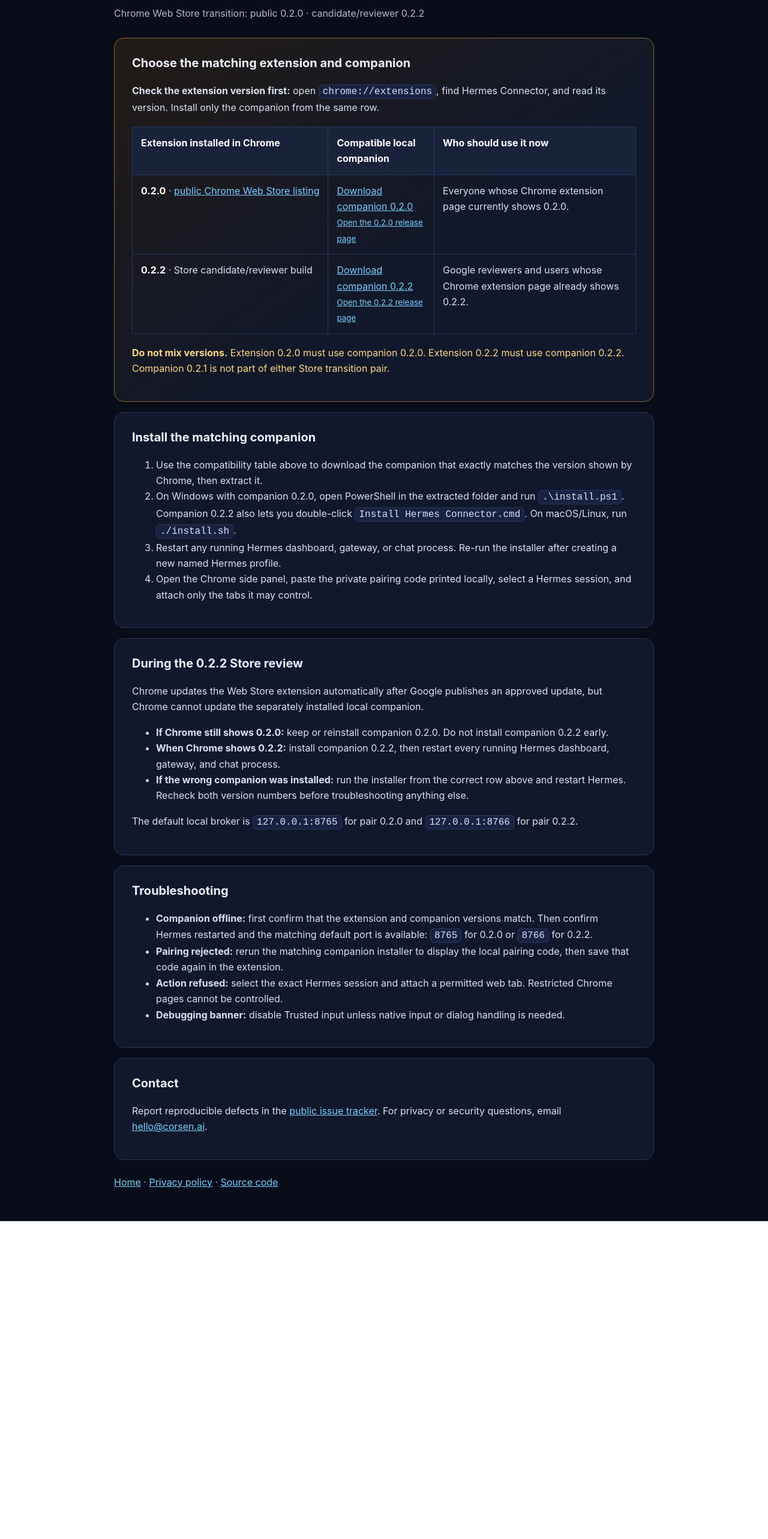
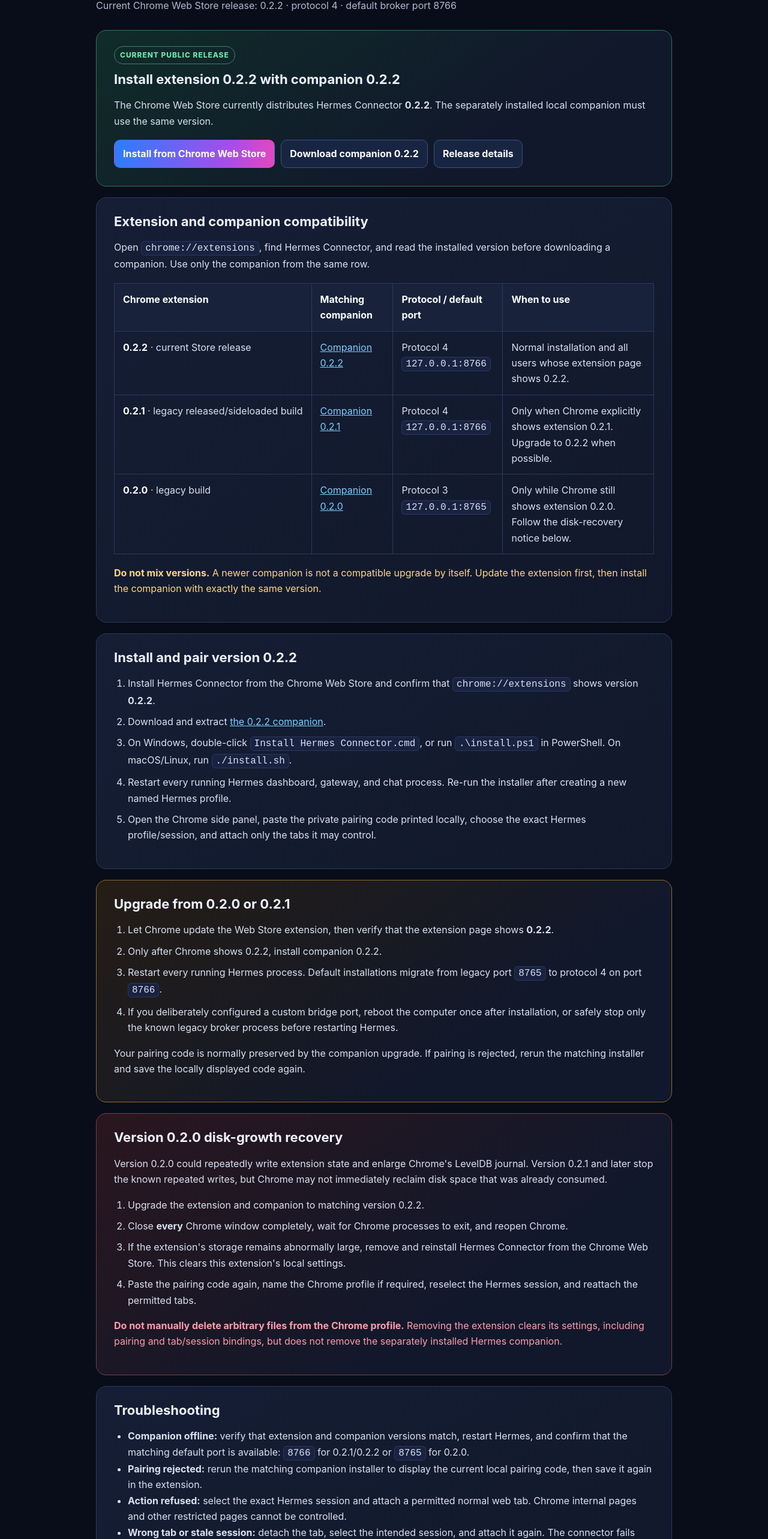
Before and after one commit to CorsenAI/hermes-connector, a browser extension: page docs/support/index.html in a window 1280 px wide. Shown: the part 114-2680 px from the top of the page at 60% size. Before the commit the page ends 2150 px from the top, so only its background shows below. Drawn offline with Linux system fonts and the light colour scheme.

Commit message:
docs: align Hermes Connector support with Store 0.2.2
Update the public homepage, support guide, README, and sitemap for the current 0.2.2 Chrome Web Store release. Preserve exact legacy 0.2.1 and 0.2.0 compatibility paths and restore the 0.2.0 LevelDB disk-growth recovery procedure.

Release gate passed on Windows, macOS, and Ubuntu.

```diff
--- a/docs/sitemap.xml
+++ b/docs/sitemap.xml
@@ -2,11 +2,11 @@
 <urlset xmlns="http://www.sitemaps.org/schemas/sitemap/0.9">
   <url>
     <loc>https://corsenai.github.io/hermes-connector/</loc>
-    <lastmod>2026-08-03</lastmod>
+    <lastmod>2026-08-12</lastmod>
   </url>
   <url>
     <loc>https://corsenai.github.io/hermes-connector/support/</loc>
-    <lastmod>2026-08-03</lastmod>
+    <lastmod>2026-08-12</lastmod>
   </url>
   <url>
     <loc>https://corsenai.github.io/hermes-connector/privacy/</loc>
--- a/docs/support/index.html
+++ b/docs/support/index.html
@@ -3,8 +3,9 @@
 <head>
   <meta charset="utf-8">
   <meta name="viewport" content="width=device-width, initial-scale=1">
-<meta name="description" content="Install, pair, upgrade, and troubleshoot Hermes Connector, the Chrome browser extension and local companion for Hermes Agent.">
+  <meta name="description" content="Install, pair, upgrade, and troubleshoot Hermes Connector, including exact extension and companion version compatibility.">
   <meta name="robots" content="index,follow,max-image-preview:large">
+  <meta name="theme-color" content="#090d19">
   <link rel="canonical" href="https://corsenai.github.io/hermes-connector/support/">
   <meta property="og:type" content="website">
   <meta property="og:title" content="Setup & Support — Hermes Connector">
@@ -13,46 +14,112 @@
   <meta property="og:image" content="https://raw.githubusercontent.com/CorsenAI/hermes-connector/main/store/promo-marquee-1400x560.png">
   <meta property="og:image:alt" content="Hermes Connector — Local AI. Your tabs. By Corsen AI.">
   <meta name="twitter:card" content="summary_large_image">
-<meta name="twitter:title" content="Setup &amp; Support — Hermes Connector">
+  <meta name="twitter:title" content="Setup & Support — Hermes Connector">
   <meta name="twitter:description" content="Install, pair, upgrade, and troubleshoot the Hermes Connector Chrome extension and local companion.">
   <meta name="twitter:image" content="https://raw.githubusercontent.com/CorsenAI/hermes-connector/main/store/promo-marquee-1400x560.png">
   <title>Setup &amp; Support — Hermes Connector for Hermes Agent</title>
   <style>
-  :root{--bg:#090d19;--card:#11182b;--bd:#29375f;--tx:#edf2ff;--mut:#aeb9d2;--acc:#79cfff;--warn:#ffd782}*{box-sizing:border-box}body{margin:0;background:radial-gradient(900px 500px at 80% -10%,#281442 0%,var(--bg) 62%);color:var(--tx);font:16px/1.65 -apple-system,BlinkMacSystemFont,"Segoe UI",sans-serif;padding:52px 20px}main{max-width:900px;margin:auto}h1{font-size:38px;margin:0 0 8px}.sub{color:var(--mut);margin:0 0 28px}.card{background:var(--card);border:1px solid var(--bd);border-radius:16px;padding:25px 29px;margin:0 0 17px}.transition{border-color:#8e6a2b;background:linear-gradient(145deg,#221b16,var(--card) 62%)}h2{font-size:20px;margin:0 0 10px}h3{font-size:17px;margin:22px 0 8px}li,p{color:#d9e1f2}code{background:#192341;border:1px solid var(--bd);border-radius:6px;padding:2px 6px}a{color:var(--acc)}nav{margin-top:24px;color:var(--mut)}.warning{color:var(--warn)}.table-wrap{overflow-x:auto;margin:18px 0}table{width:100%;min-width:690px;border-collapse:collapse}th,td{padding:13px 14px;border:1px solid var(--bd);text-align:left;vertical-align:top}th{background:#18223b;color:#fff}td{color:#d9e1f2}td strong{color:#fff}.pair{white-space:nowrap}@media(max-width:600px){body{padding:34px 14px}.card{padding:21px 19px}h1{font-size:32px}}
+    :root{color-scheme:dark;--bg:#090d19;--card:#11182b;--card2:#151e35;--bd:#2a395f;--tx:#edf2ff;--mut:#aeb9d2;--acc:#79cfff;--good:#71e5ac;--warn:#ffd782;--danger:#ff9ca9}
+    *{box-sizing:border-box}html{scroll-behavior:smooth}body{margin:0;background:radial-gradient(900px 500px at 80% -10%,#281442 0%,var(--bg) 62%);color:var(--tx);font:16px/1.65 Inter,-apple-system,BlinkMacSystemFont,"Segoe UI",sans-serif;padding:52px 20px}
+    main{max-width:960px;margin:auto}h1{font-size:clamp(34px,6vw,46px);line-height:1.08;margin:0 0 8px;letter-spacing:-.035em}h2{font-size:22px;line-height:1.25;margin:0 0 12px}h3{font-size:18px;margin:24px 0 8px}p,li{color:#d9e1f2}.sub{color:var(--mut);margin:0 0 28px}.card{background:linear-gradient(145deg,var(--card2),var(--card));border:1px solid var(--bd);border-radius:17px;padding:26px 29px;margin:0 0 18px}.current{border-color:#31745d;background:linear-gradient(145deg,#102c29,var(--card) 68%)}.warning-card{border-color:#8e6a2b;background:linear-gradient(145deg,#251d15,var(--card) 68%)}.danger-card{border-color:#7a3e49;background:linear-gradient(145deg,#2a161e,var(--card) 68%)}
+    a{color:var(--acc)}code{background:#192341;border:1px solid var(--bd);border-radius:6px;padding:2px 6px}.badge{display:inline-block;margin:0 0 12px;padding:4px 9px;border:1px solid #3a846a;border-radius:999px;color:var(--good);font-size:12px;font-weight:800;letter-spacing:.08em;text-transform:uppercase}.warning{color:var(--warn)}.danger{color:var(--danger)}.table-wrap{overflow-x:auto;margin:18px 0}table{width:100%;min-width:800px;border-collapse:collapse}th,td{padding:13px 14px;border:1px solid var(--bd);text-align:left;vertical-align:top}th{background:#18223b;color:#fff}td{color:#d9e1f2}td strong{color:#fff}.pair{white-space:nowrap}.actions{display:flex;flex-wrap:wrap;gap:10px;margin:18px 0 4px}.button{display:inline-flex;align-items:center;justify-content:center;min-height:44px;padding:9px 14px;border:1px solid #3a527f;border-radius:10px;background:#182542;color:#fff;text-decoration:none;font-weight:750}.button.primary{border-color:transparent;background:linear-gradient(100deg,#287eff,#a94cea 72%,#e647bd)}ol,ul{padding-left:23px}.steps li{margin:9px 0}.note{font-size:14px;color:var(--mut)}nav{margin-top:26px;color:var(--mut)}@media(max-width:600px){body{padding:34px 14px}.card{padding:22px 19px}}
   </style>
 </head>
 <body><main>
   <h1>Hermes Connector support</h1>
-  <p class="sub">Chrome Web Store transition: public 0.2.0 · candidate/reviewer 0.2.2</p>
-  <div class="card transition" id="compatible-versions"><h2>Choose the matching extension and companion</h2>
-    <p><strong>Check the extension version first:</strong> open <code>chrome://extensions</code>, find Hermes Connector, and read its version. Install only the companion from the same row.</p>
+  <p class="sub">Current Chrome Web Store release: 0.2.2 · protocol 4 · default broker port 8766</p>
+
+  <section class="card current" id="current-release">
+    <span class="badge">Current public release</span>
+    <h2>Install extension 0.2.2 with companion 0.2.2</h2>
+    <p>The Chrome Web Store currently distributes Hermes Connector <strong>0.2.2</strong>. The separately installed local companion must use the same version.</p>
+    <div class="actions">
+      <a class="button primary" href="https://chromewebstore.google.com/detail/hermes-connector-%E2%80%94-by-cor/cdhaldcgafmkcnpanlmmpaebabnlledm">Install from Chrome Web Store</a>
+      <a class="button" href="https://github.com/CorsenAI/hermes-connector/releases/download/v0.2.2/hermes-connector-0.2.2-companion.zip">Download companion 0.2.2</a>
+      <a class="button" href="https://github.com/CorsenAI/hermes-connector/releases/tag/v0.2.2">Release details</a>
+    </div>
+  </section>
+
+  <section class="card" id="compatible-versions">
+    <h2>Extension and companion compatibility</h2>
+    <p>Open <code>chrome://extensions</code>, find Hermes Connector, and read the installed version before downloading a companion. Use only the companion from the same row.</p>
     <div class="table-wrap"><table>
-      <thead><tr><th>Extension installed in Chrome</th><th>Compatible local companion</th><th>Who should use it now</th></tr></thead>
+      <thead><tr><th>Chrome extension</th><th>Matching companion</th><th>Protocol / default port</th><th>When to use</th></tr></thead>
       <tbody>
-        <tr><td><span class="pair"><strong>0.2.0</strong> · <a href="https://chromewebstore.google.com/detail/hermes-connector-%E2%80%94-by-cor/cdhaldcgafmkcnpanlmmpaebabnlledm">public Chrome Web Store listing</a></span></td><td><a href="https://github.com/CorsenAI/hermes-connector/releases/download/v0.2.0/hermes-connector-0.2.0-companion.zip">Download companion 0.2.0</a><br><small><a href="https://github.com/CorsenAI/hermes-connector/releases/tag/v0.2.0">Open the 0.2.0 release page</a></small></td><td>Everyone whose Chrome extension page currently shows 0.2.0.</td></tr>
-        <tr><td><span class="pair"><strong>0.2.2</strong> · Store candidate/reviewer build</span></td><td><a href="https://github.com/CorsenAI/hermes-connector/releases/download/v0.2.2/hermes-connector-0.2.2-companion.zip">Download companion 0.2.2</a><br><small><a href="https://github.com/CorsenAI/hermes-connector/releases/tag/v0.2.2">Open the 0.2.2 release page</a></small></td><td>Google reviewers and users whose Chrome extension page already shows 0.2.2.</td></tr>
+        <tr>
+          <td><span class="pair"><strong>0.2.2</strong> · current Store release</span></td>
+          <td><a href="https://github.com/CorsenAI/hermes-connector/releases/download/v0.2.2/hermes-connector-0.2.2-companion.zip">Companion 0.2.2</a></td>
+          <td>Protocol 4<br><code>127.0.0.1:8766</code></td>
+          <td>Normal installation and all users whose extension page shows 0.2.2.</td>
+        </tr>
+        <tr>
+          <td><span class="pair"><strong>0.2.1</strong> · legacy released/sideloaded build</span></td>
+          <td><a href="https://github.com/CorsenAI/hermes-connector/releases/download/v0.2.1/hermes-connector-0.2.1-companion.zip">Companion 0.2.1</a></td>
+          <td>Protocol 4<br><code>127.0.0.1:8766</code></td>
+          <td>Only when Chrome explicitly shows extension 0.2.1. Upgrade to 0.2.2 when possible.</td>
+        </tr>
+        <tr>
+          <td><span class="pair"><strong>0.2.0</strong> · legacy build</span></td>
+          <td><a href="https://github.com/CorsenAI/hermes-connector/releases/download/v0.2.0/hermes-connector-0.2.0-companion.zip">Companion 0.2.0</a></td>
+          <td>Protocol 3<br><code>127.0.0.1:8765</code></td>
+          <td>Only while Chrome still shows extension 0.2.0. Follow the disk-recovery notice below.</td>
+        </tr>
       </tbody>
     </table></div>
-    <p class="warning"><strong>Do not mix versions.</strong> Extension 0.2.0 must use companion 0.2.0. Extension 0.2.2 must use companion 0.2.2. Companion 0.2.1 is not part of either Store transition pair.</p>
-  </div>
-  <div class="card"><h2>Install the matching companion</h2><ol>
-    <li>Use the compatibility table above to download the companion that exactly matches the version shown by Chrome, then extract it.</li>
-    <li>On Windows with companion 0.2.0, open PowerShell in the extracted folder and run <code>.\install.ps1</code>. Companion 0.2.2 also lets you double-click <code>Install Hermes Connector.cmd</code>. On macOS/Linux, run <code>./install.sh</code>.</li>
-    <li>Restart any running Hermes dashboard, gateway, or chat process. Re-run the installer after creating a new named Hermes profile.</li>
-    <li>Open the Chrome side panel, paste the private pairing code printed locally, select a Hermes session, and attach only the tabs it may control.</li>
-  </ol></div>
-  <div class="card"><h2>During the 0.2.2 Store review</h2><p>Chrome updates the Web Store extension automatically after Google publishes an approved update, but Chrome cannot update the separately installed local companion.</p><ul>
-    <li><strong>If Chrome still shows 0.2.0:</strong> keep or reinstall companion 0.2.0. Do not install companion 0.2.2 early.</li>
-    <li><strong>When Chrome shows 0.2.2:</strong> install companion 0.2.2, then restart every running Hermes dashboard, gateway, and chat process.</li>
-    <li><strong>If the wrong companion was installed:</strong> run the installer from the correct row above and restart Hermes. Recheck both version numbers before troubleshooting anything else.</li>
-  </ul><p>The default local broker is <code>127.0.0.1:8765</code> for pair 0.2.0 and <code>127.0.0.1:8766</code> for pair 0.2.2.</p></div>
-  <div class="card"><h2>Troubleshooting</h2><ul>
-    <li><strong>Companion offline:</strong> first confirm that the extension and companion versions match. Then confirm Hermes restarted and the matching default port is available: <code>8765</code> for 0.2.0 or <code>8766</code> for 0.2.2.</li>
-    <li><strong>Pairing rejected:</strong> rerun the matching companion installer to display the local pairing code, then save that code again in the extension.</li>
-    <li><strong>Action refused:</strong> select the exact Hermes session and attach a permitted web tab. Restricted Chrome pages cannot be controlled.</li>
-    <li><strong>Debugging banner:</strong> disable Trusted input unless native input or dialog handling is needed.</li>
-  </ul></div>
-  <div class="card"><h2>Contact</h2><p>Report reproducible defects in the <a href="https://github.com/CorsenAI/hermes-connector/issues">public issue tracker</a>. For privacy or security questions, email <a href="mailto:hello@corsen.ai">hello@corsen.ai</a>.</p></div>
+    <p class="warning"><strong>Do not mix versions.</strong> A newer companion is not a compatible upgrade by itself. Update the extension first, then install the companion with exactly the same version.</p>
+  </section>
+
+  <section class="card" id="install">
+    <h2>Install and pair version 0.2.2</h2>
+    <ol class="steps">
+      <li>Install Hermes Connector from the Chrome Web Store and confirm that <code>chrome://extensions</code> shows version <strong>0.2.2</strong>.</li>
+      <li>Download and extract <a href="https://github.com/CorsenAI/hermes-connector/releases/download/v0.2.2/hermes-connector-0.2.2-companion.zip">the 0.2.2 companion</a>.</li>
+      <li>On Windows, double-click <code>Install Hermes Connector.cmd</code>, or run <code>.\install.ps1</code> in PowerShell. On macOS/Linux, run <code>./install.sh</code>.</li>
+      <li>Restart every running Hermes dashboard, gateway, and chat process. Re-run the installer after creating a new named Hermes profile.</li>
+      <li>Open the Chrome side panel, paste the private pairing code printed locally, choose the exact Hermes profile/session, and attach only the tabs it may control.</li>
+    </ol>
+  </section>
+
+  <section class="card warning-card" id="upgrade">
+    <h2>Upgrade from 0.2.0 or 0.2.1</h2>
+    <ol class="steps">
+      <li>Let Chrome update the Web Store extension, then verify that the extension page shows <strong>0.2.2</strong>.</li>
+      <li>Only after Chrome shows 0.2.2, install companion 0.2.2.</li>
+      <li>Restart every running Hermes process. Default installations migrate from legacy port <code>8765</code> to protocol 4 on port <code>8766</code>.</li>
+      <li>If you deliberately configured a custom bridge port, reboot the computer once after installation, or safely stop only the known legacy broker process before restarting Hermes.</li>
+    </ol>
+    <p>Your pairing code is normally preserved by the companion upgrade. If pairing is rejected, rerun the matching installer and save the locally displayed code again.</p>
+  </section>
+
+  <section class="card danger-card" id="leveldb-recovery">
+    <h2>Version 0.2.0 disk-growth recovery</h2>
+    <p>Version 0.2.0 could repeatedly write extension state and enlarge Chrome's LevelDB journal. Version 0.2.1 and later stop the known repeated writes, but Chrome may not immediately reclaim disk space that was already consumed.</p>
+    <ol class="steps">
+      <li>Upgrade the extension and companion to matching version 0.2.2.</li>
+      <li>Close <strong>every</strong> Chrome window completely, wait for Chrome processes to exit, and reopen Chrome.</li>
+      <li>If the extension's storage remains abnormally large, remove and reinstall Hermes Connector from the Chrome Web Store. This clears this extension's local settings.</li>
+      <li>Paste the pairing code again, name the Chrome profile if required, reselect the Hermes session, and reattach the permitted tabs.</li>
+    </ol>
+    <p class="danger"><strong>Do not manually delete arbitrary files from the Chrome profile.</strong> Removing the extension clears its settings, including pairing and tab/session bindings, but does not remove the separately installed Hermes companion.</p>
+  </section>
+
+  <section class="card" id="troubleshooting">
+    <h2>Troubleshooting</h2>
+    <ul>
+      <li><strong>Companion offline:</strong> verify that extension and companion versions match, restart Hermes, and confirm that the matching default port is available: <code>8766</code> for 0.2.1/0.2.2 or <code>8765</code> for 0.2.0.</li>
+      <li><strong>Pairing rejected:</strong> rerun the matching companion installer to display the current local pairing code, then save it again in the extension.</li>
+      <li><strong>Action refused:</strong> select the exact Hermes session and attach a permitted normal web tab. Chrome internal pages and other restricted pages cannot be controlled.</li>
+      <li><strong>Wrong tab or stale session:</strong> detach the tab, select the intended session, and attach it again. The connector fails closed instead of silently using another active tab.</li>
+      <li><strong>Chrome debugging banner:</strong> disable Trusted input unless native input events or dialog handling are required.</li>
+    </ul>
+  </section>
+
+  <section class="card" id="contact">
+    <h2>Contact</h2>
+    <p>Report reproducible defects in the <a href="https://github.com/CorsenAI/hermes-connector/issues">public issue tracker</a>. For privacy or security questions, email <a href="mailto:hello@corsen.ai">hello@corsen.ai</a>.</p>
+    <p class="note">Hermes Connector is an unofficial community project by Corsen AI. It is not affiliated with or endorsed by Nous Research or Google.</p>
+  </section>
+
   <nav><a href="../">Home</a> · <a href="../privacy/">Privacy policy</a> · <a href="https://github.com/CorsenAI/hermes-connector">Source code</a></nav>
 </main></body>
 </html>
```
Also changed, not shown: docs/index.html (+16 -14 lines), README.md. Lines whose indentation alone changed are shown as unchanged.
